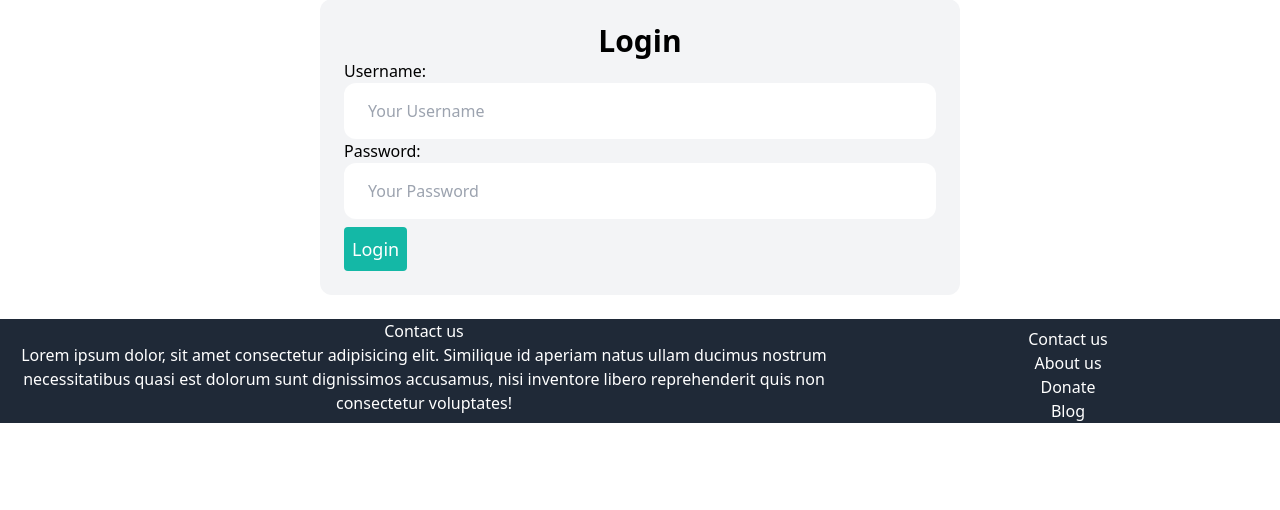
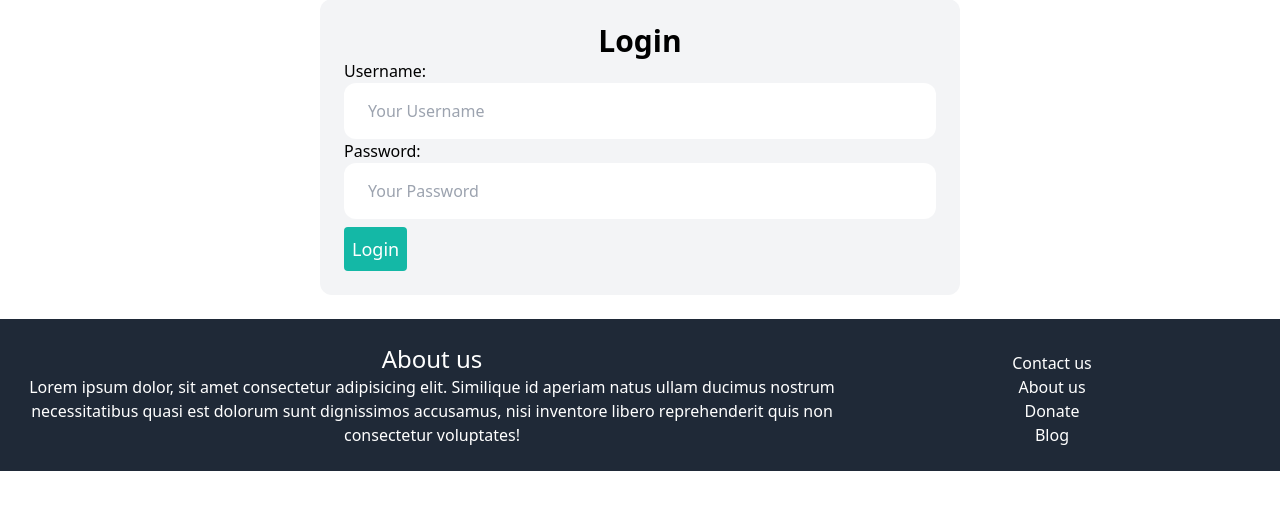
Before and after one commit to kennynet66/Sports_club-system, a Django app: page / in a window 1280 px wide. Shown: the part 113-623 px from the top of the page. Run offline with Django 4.2, Linux system fonts and the light colour scheme; some libraries are stand-ins or nearby versions.

Commit message:
changes on the footer styling and link on blog

```diff
--- a/task/core/models.py
+++ b/task/core/models.py
@@ -62,7 +62,7 @@ class Patron(models.Model):
     firstname = models.CharField(max_length=200)
     lastname = models.CharField(max_length=200)
     passport = models.ImageField(upload_to="patron_pic", blank=True, null=True)
-    about = models.TextField(default="write about the patron")
+    about = models.TextField(default="Corrupti a veniam harum unde temporibus quaerat soluta provident, earum impedit voluptates consectetur eveniet voluptatibus vitae hic assumenda delectus, debitis maxime in facere labore beatae quia? Perferendis dolorum impedit eligendi explicabo, commodi qui quia ratione possimus numquam veniam minus maxime dolorum, tempore modi ullam vel, veritatis provident dolores natus aperiam?")
     patron_to = models.ForeignKey(Sports_details, on_delete=models.CASCADE)
 
     class Meta:
--- a/task/core/templates/core/base.html
+++ b/task/core/templates/core/base.html
@@ -7,6 +7,7 @@
 
     {% block title %} {% endblock %}
 </head>
+
 <body>
 <div class="flex flex-col min-h-screen">
     <nav class="p-6 justify-between text-white flex text-center bg-gray-800">
@@ -18,32 +19,36 @@
         {% endif %}
 
         {% if request.user.is_authenticated %}
-        <div>
-            <a href="{% url 'core:patrons' %}" class="mr-4"><b>Patrons</b></a>
-            <a href="{% url 'core:logout' %}" class="bg-red-500 mr-4 rounded p-2">Logout</a>
-            <a href="#" class="bg-yellow-500 w-auto rounded p-2">Donate</a>
-        </div>
+            <div>
+                <a href="{% url 'core:patrons' %}" class="mr-4"><b>Patrons</b></a>
+                <a href="{% url 'core:logout' %}" class="bg-red-500 mr-4 rounded p-2">Logout</a>
+                <a href="#" class="bg-yellow-500 w-auto rounded p-2">Donate</a>
+            </div>
         {% else %}
         <div class="bg-yellow-500 w-auto rounded p-2">
             <a href="#">Donate</a>
         </div>
         {% endif %}
     </nav>
+
     {% block content %}
     {% endblock %}
-    <footer class="text-white justify-between flex bg-gray-800">
+
+    <footer class="text-white justify-between p-6 flex bg-gray-800">
+
         <div class="text-center w-2/3">
             <div>
-                <h1>Contact us</h1>
+                <h1 class="text-2xl">About us</h1>
                 <p>Lorem ipsum dolor, sit amet consectetur adipisicing elit. Similique id aperiam natus ullam ducimus nostrum necessitatibus quasi est dolorum sunt dignissimos accusamus, nisi inventore libero reprehenderit quis non consectetur voluptates!</p>
             </div>
         </div>
+
             <div class="ml-2 mt-2 text-center w-1/3">
                 <ul>
                     <li><a href="/">Contact us</a></li>
                     <li><a href="/">About us</a></li>
                     <li><a href="/">Donate</a></li>
-                    <li><a href="/">Blog</a></li>
+                    <li><a href="https://kennynet66.blogspot.com">Blog</a></li>
                 </ul>
             </div>
     </footer>
--- a/task/core/templates/core/index.html
+++ b/task/core/templates/core/index.html
@@ -3,11 +3,14 @@
 {% block title %} <title>Home | Welcome</title> {% endblock %}
 
 {% block content %}
+
 <div class="m-6 px-6 py-12 bg-gray-100 rounded-xl">
     <h2 class="mb-12 text-2xl text-center">Maringo Sports Club</h2>
 
     <div class="grid grid-cols-3 gap-3">
+
         {% for sport in sports %}
+
             <div>
                 <img src="{{ sport.passport.url }}" alt="I feel better" class="rounded-t-xl">
 
@@ -16,7 +19,9 @@
                     <p class="text-gray-500">{{ sport.description }}</p>
                 </div>
             </div>
+
         {% endfor %}
     </div>
 </div>
+
 {% endblock %}
```
Also changed, not shown: task/db.sqlite3, 1 other file. Lines whose indentation alone changed are shown as unchanged.
